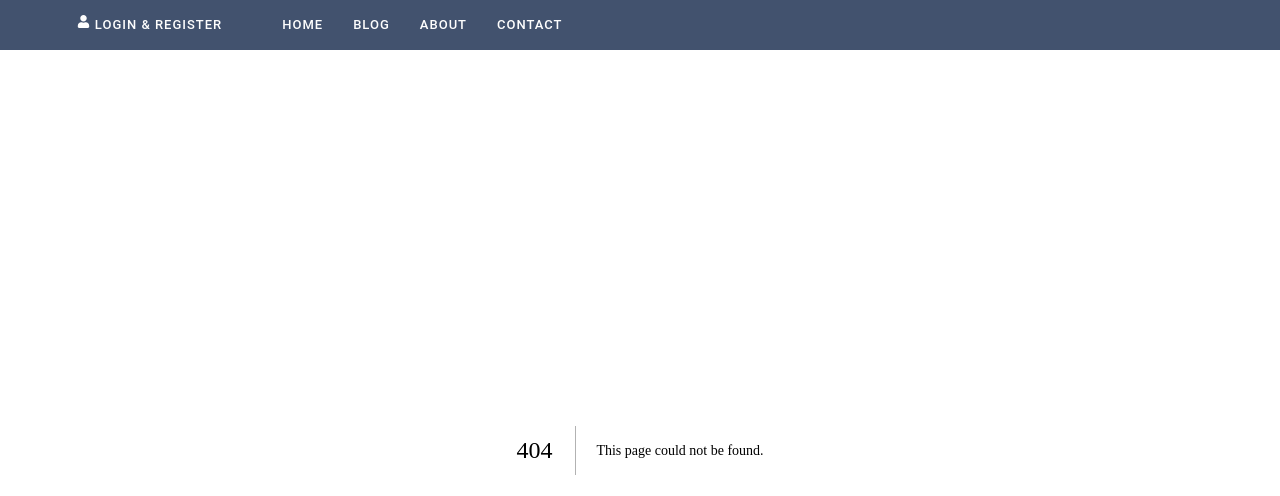
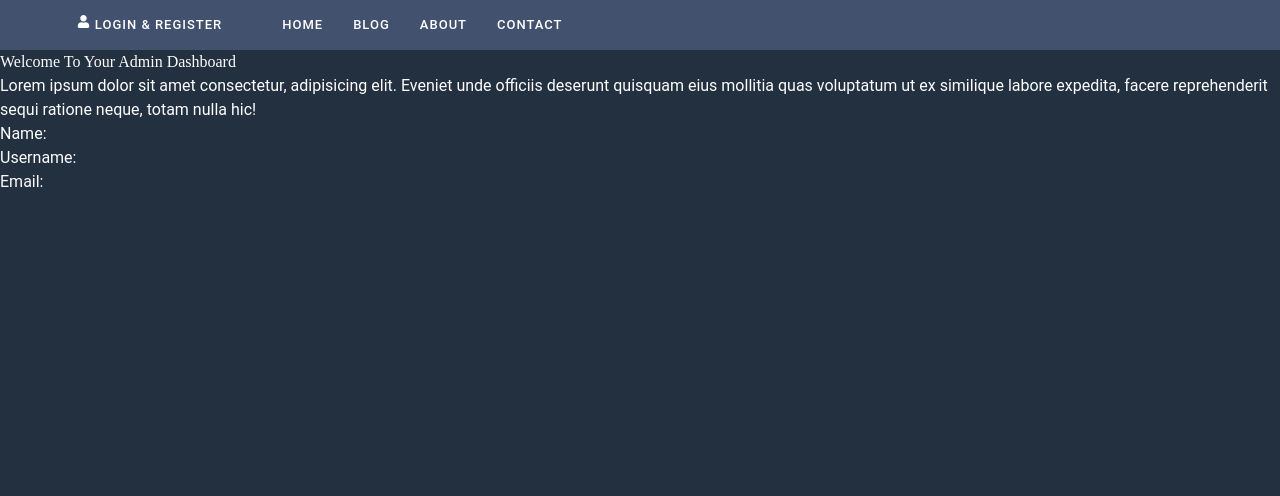
Before and after one commit to behnamhamidi1991/dashboard, a Next.js app: page /dashboard in a window 1280 px wide. Before the commit this address had no page. Shown: the top 496 px of the page. Built offline with nearby package versions, Linux system fonts and the light colour scheme.

Commit message:
copy and start the api

```diff
--- /dev/null
+++ b/src/app/dashboard/dashboard.css
@@ -0,0 +1,5 @@
+.dashboard {
+  height: 100vh;
+  background-color: var(--primary-color);
+  color: var(--secondary-color);
+}
--- /dev/null
+++ b/src/app/dashboard/page.tsx
@@ -0,0 +1,22 @@
+import React from "react";
+import "./dashboard.css";
+
+const Dashboard = () => {
+  return (
+    <div className="dashboard">
+      <h1>Welcome To Your Admin Dashboard</h1>
+      <p>
+        Lorem ipsum dolor sit amet consectetur, adipisicing elit. Eveniet unde
+        officiis deserunt quisquam eius mollitia quas voluptatum ut ex similique
+        labore expedita, facere reprehenderit sequi ratione neque, totam nulla
+        hic!
+      </p>
+
+      <p>Name:</p>
+      <p>Username:</p>
+      <p>Email:</p>
+    </div>
+  );
+};
+
+export default Dashboard;
--- a/src/components/Header/Header.tsx
+++ b/src/components/Header/Header.tsx
@@ -6,10 +6,10 @@ import "./header.css";
 const Header = () => {
   return (
     <header className="header">
-      <div className="header-user">
+      <Link href="/dashboard" className="header-user">
         <FaUser />
         <p>Login & Register</p>
-      </div>
+      </Link>
       <ul className="nav-links">
         <li>
           <Link href="/">Home</Link>
```
